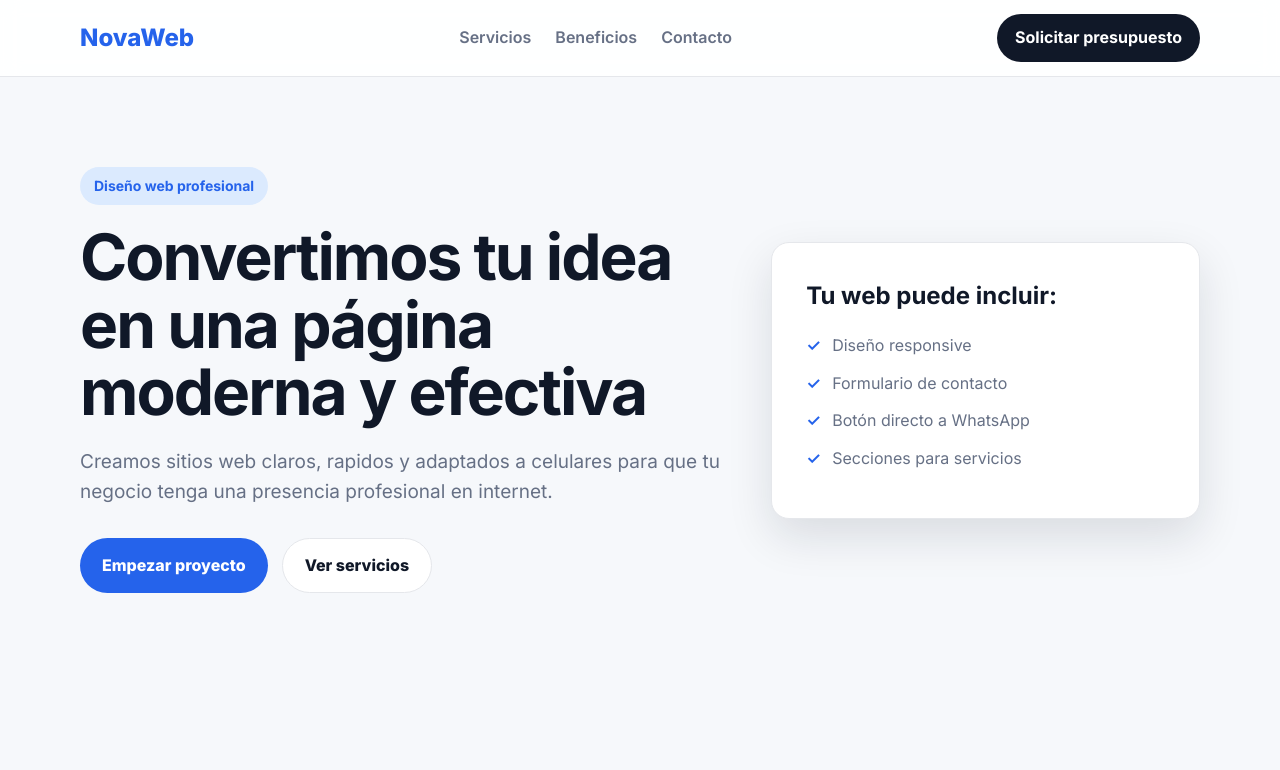
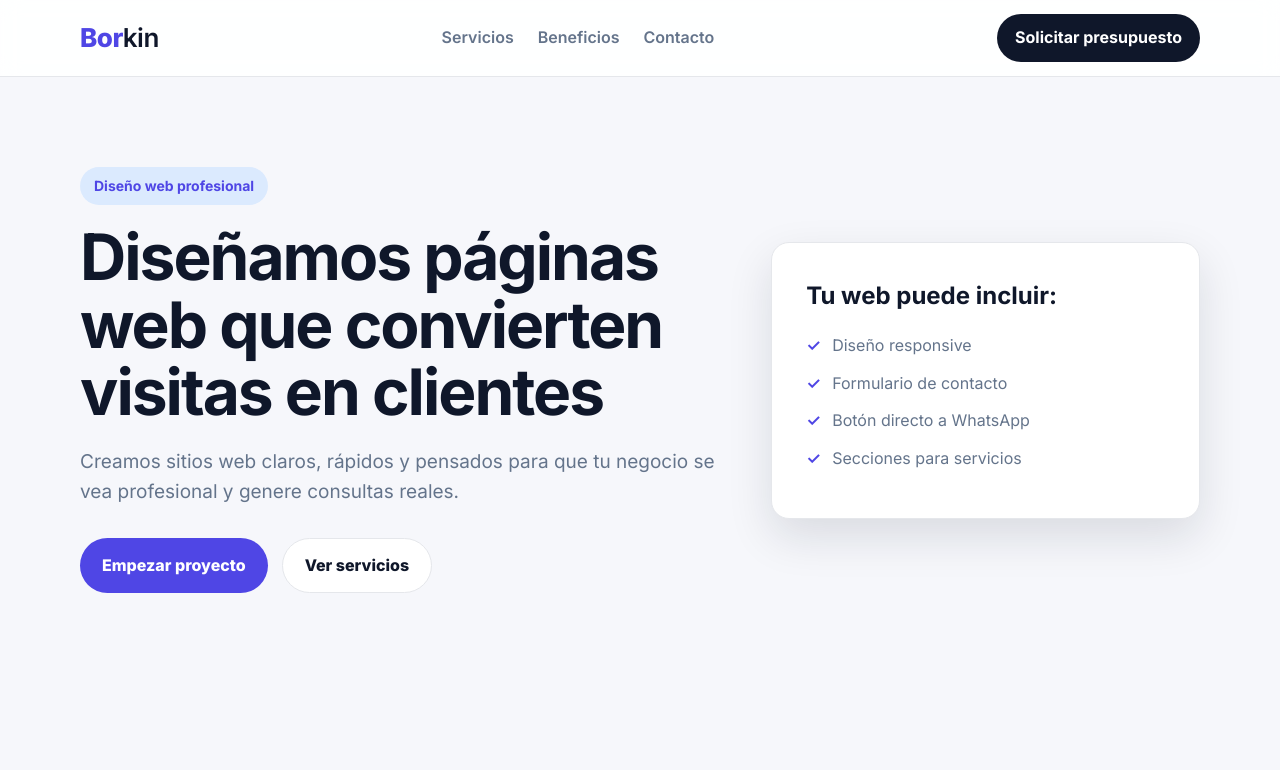
Before and after one commit to MateoBorrero12/landing-Borkin, a plain HTML site: page index.html in a window 1280 px wide. Shown: the top 770 px of the page. Drawn offline with Linux system fonts and the light colour scheme.

Commit message:
update landing page

```diff
--- a/index.html
+++ b/index.html
@@ -4,7 +4,7 @@
     <meta charset="UTF-8">
     <meta name="viewport" content="width=device-width, initial-scale=1.0">
 
-    <title>NovaWeb - Soluciones digitales</title>
+    <title>Borkin - Soluciones digitales</title>
 
     <!-- Fuente moderna desde Google Fonts -->
     <link rel="preconnect" href="https://fonts.googleapis.com" />
@@ -22,7 +22,9 @@
     <!-- HEADER -->
     <header class="header">
         <div class="container nav">
-            <a href="#" class="logo">NovaWeb</a>
+            <a href="#" class="logo">
+                Bor<span>kin</span>
+            </a>
 
             <nav class="menu">
                 <a href="#servicios">Servicios</a>
@@ -41,10 +43,10 @@
 
                 <div class="hero-text">
                     <span class="tag">Diseño web profesional</span>
-                    <h1>Convertimos tu idea en una página moderna y efectiva</h1>
+                    <h1>Diseñamos páginas web que convierten visitas en clientes</h1>
 
                     <p>
-                        Creamos sitios web claros, rapidos y adaptados a celulares para que tu negocio tenga una presencia profesional en internet.
+                        Creamos sitios web claros, rápidos y pensados para que tu negocio se vea profesional y genere consultas reales.
                     </p>
 
                     <div class="hero-actions">
@@ -163,7 +165,7 @@
     <!-- FOOTER -->
     <footer class="footer">
         <div class="container footer-content">
-            <p>© 2026 MiMarca</p>
+            <p>© 2026 Borkin</p>
             <p>Diseño y desarrollo web profesional</p>
         </div>
     </footer>
--- a/styles.css
+++ b/styles.css
@@ -6,12 +6,12 @@
 
 /* Variables de diseño */
 :root {
-    --bg: #f6f8fb;
-    --text: #101828;
-    --muted: #667085;
+    --bg: #f6f7fb;
+    --text: #0f172a;
+    --muted: #64748b;
     --white: #ffffff;
-    --primary: #2563eb;
-    --primary-dark: #1d4ed8;
+    --primary:#4f46e5;
+    --primary-dark: #4338ca;
     --border: #e5e7eb;
     --dark: #0f172a;
     --radius: 18px;
@@ -65,9 +65,15 @@ button {
 }
 
 .logo {
-    font-size: 24px;
+    font-size: 26px;
     font-weight: 800;
+    letter-spacing: -0.5px;
     color: var(--primary);
+}
+
+.logo span {
+    color: var(--text);
+    font-weight: 600;
 }
 
 .menu {
```
